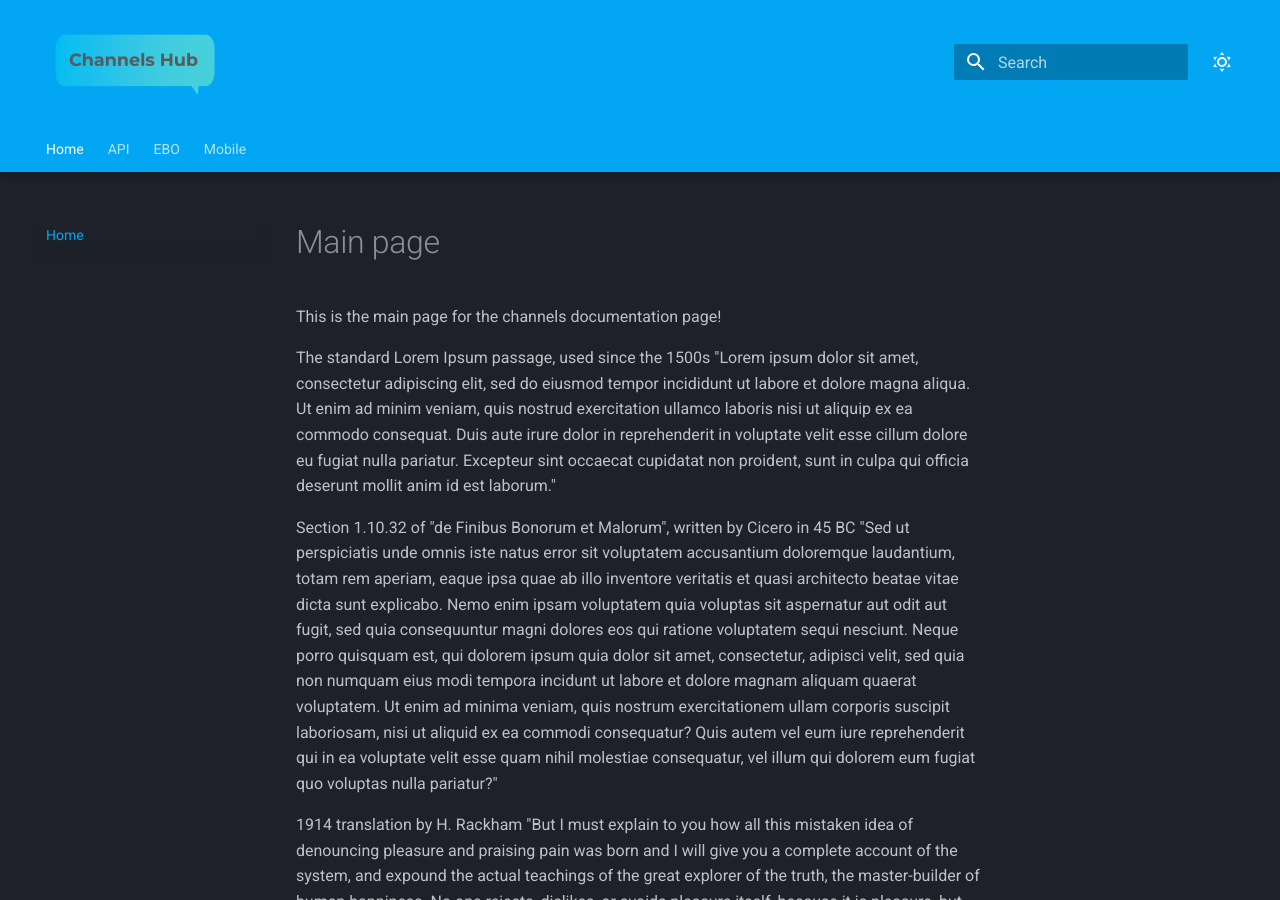
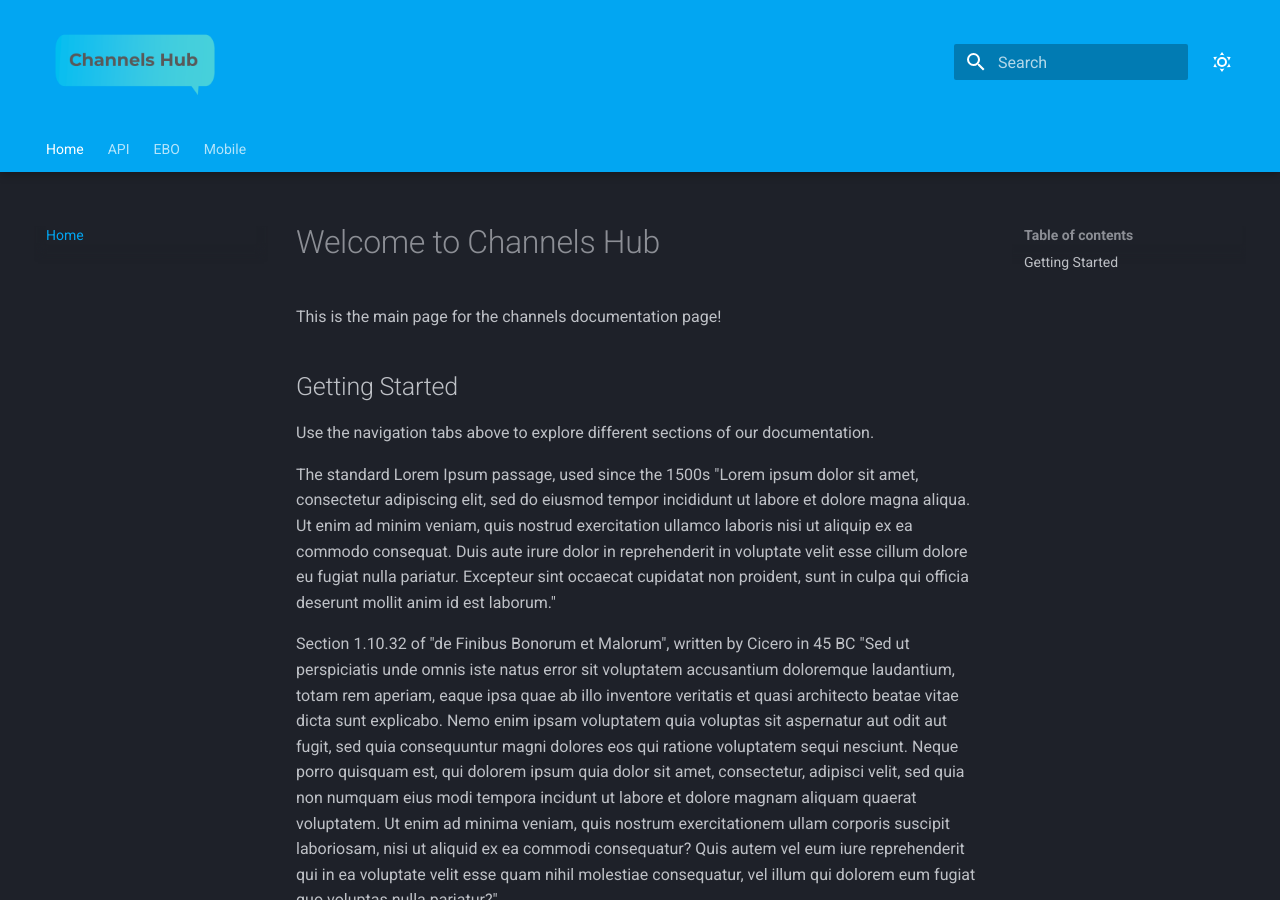
Before and after one commit to mdiasebury/channels-hub, an MkDocs documentation site: the page built from docs/index.md, in a window 1280 px wide and 900 px high. Built offline with MkDocs 1.6.1 and Material for MkDocs 9.7.7, drawn with Linux system fonts in a browser that asks for light colours.

Commit message:
Update homepage with better title and getting started section

```diff
--- a/docs/index.md
+++ b/docs/index.md
@@ -1,6 +1,10 @@
-# Main page
+# Welcome to Channels Hub
 
 This is the main page for the channels documentation page!
+
+## Getting Started
+
+Use the navigation tabs above to explore different sections of our documentation.
 
 The standard Lorem Ipsum passage, used since the 1500s
 "Lorem ipsum dolor sit amet, consectetur adipiscing elit, sed do eiusmod tempor incididunt ut labore et dolore magna aliqua. Ut enim ad minim veniam, quis nostrud exercitation ullamco laboris nisi ut aliquip ex ea commodo consequat. Duis aute irure dolor in reprehenderit in voluptate velit esse cillum dolore eu fugiat nulla pariatur. Excepteur sint occaecat cupidatat non proident, sunt in culpa qui officia deserunt mollit anim id est laborum."
```
